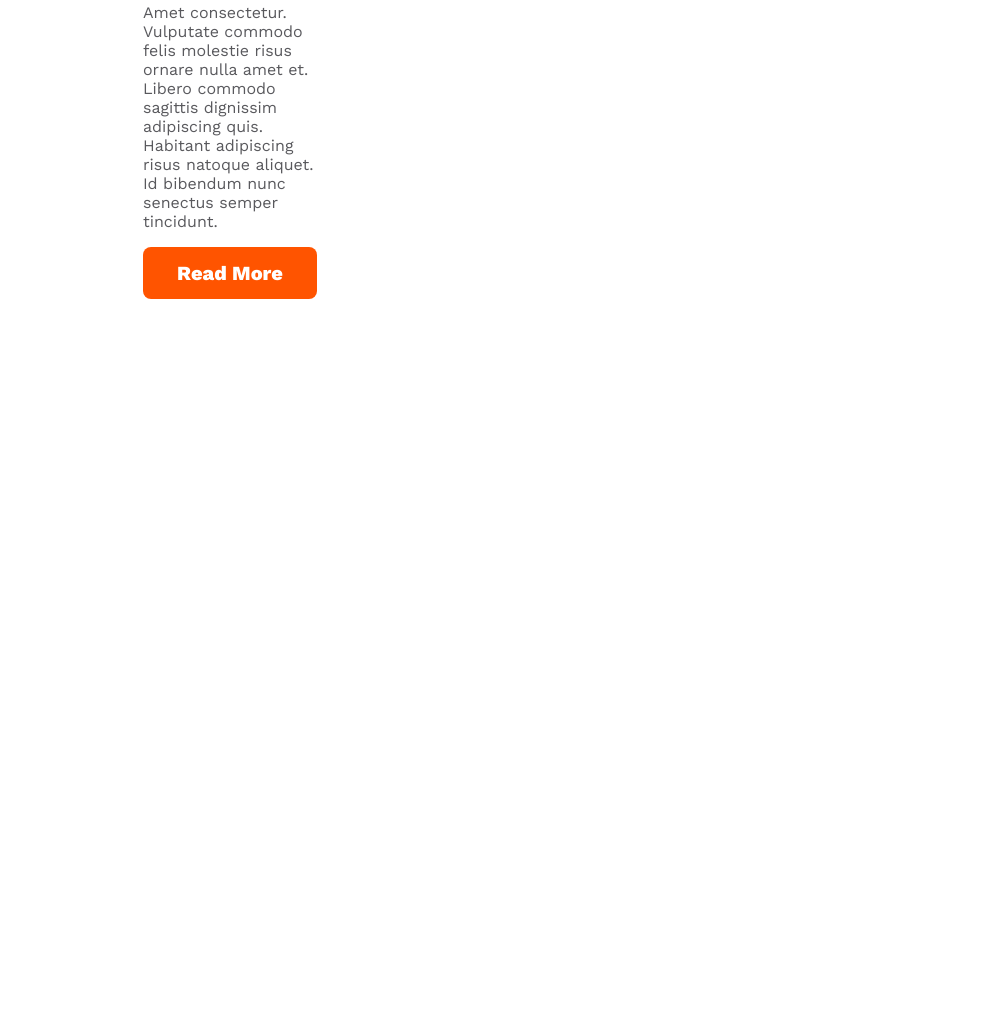
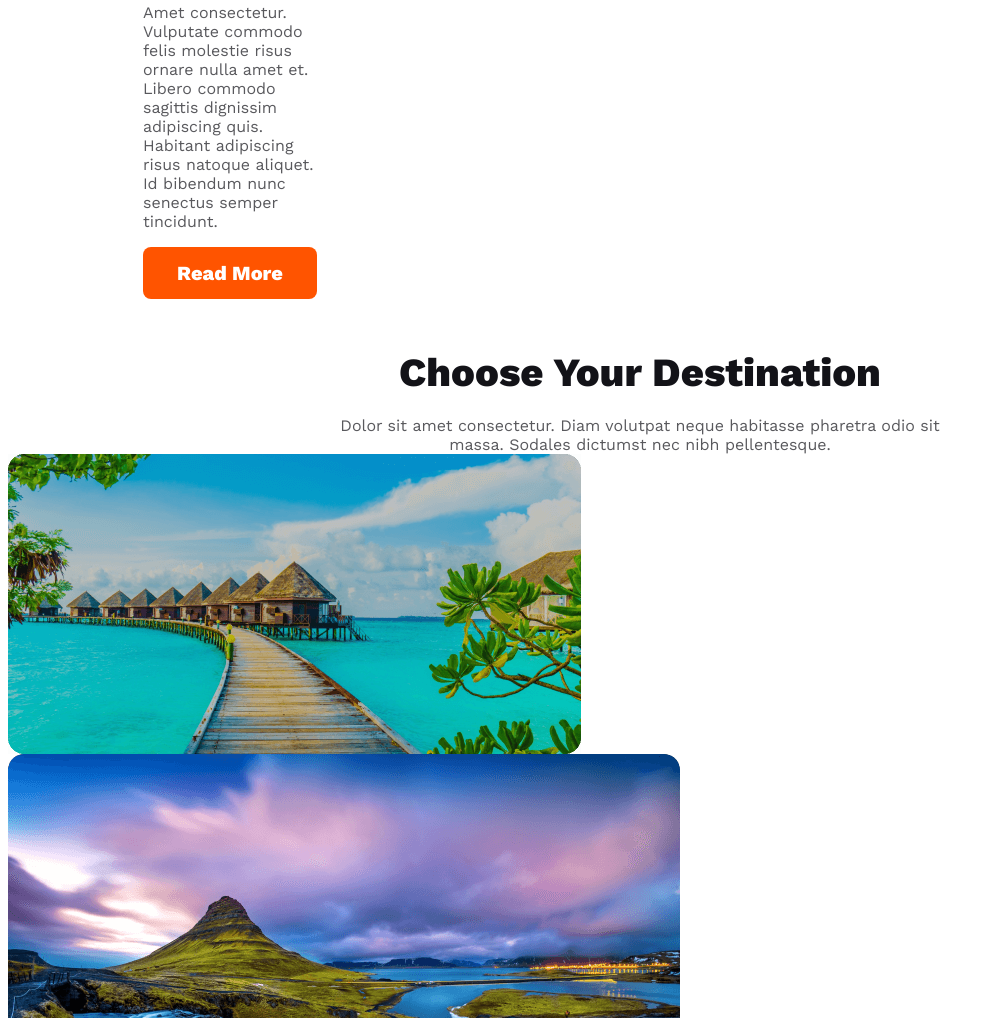
Before and after one commit to TASNIM045/B9A2-Hero-Travel, a plain HTML site: page index.html in a window 1280 px wide. Shown: the part 1522-2540 px from the top of the page, without its empty margins (0-993 px from the left). Before the commit the page ends 1829 px from the top, so only its background shows below. Drawn offline with nearby package versions, Linux system fonts and the light colour scheme.

Commit message:
destination section

```diff
--- a/index.html
+++ b/index.html
@@ -92,6 +92,22 @@
                 <img src="images/Rectangle 4.png" alt="">
             </div>
         </div>
+        <div class="destination-section">
+            <div class="section-title">
+                Choose Your Destination
+            </div>
+            <div class="section-description">
+                <p>
+                    Dolor sit amet consectetur. Diam volutpat neque habitasse pharetra odio sit massa. Sodales dictumst
+                    nec nibh pellentesque.
+                </p>
+            </div>
+            <div class="photo-college">
+                <img src="images/Rectangle 5.png" alt="">
+                <img src="images/Rectangle 8 (1).png" alt="">
+                <img src="images/Rectangle 6.png" alt="">
+            </div>
+        </div>
     </main>
 </body>
 
--- a/styles/style.css
+++ b/styles/style.css
@@ -23,6 +23,20 @@
     text-align: center;
     font-size: 20px;
     font-weight: 800;
+}
+
+.section-title {
+    color: #131318;
+    text-align: center;
+    font-size: 40px;
+    font-weight: 800;
+}
+
+.section-description {
+    color: rgba(19, 19, 24, 0.70);
+    text-align: center;
+    font-size: 16px;
+    font-weight: 400;
 }
 
 /* nav related style */
@@ -169,3 +183,20 @@
     width: 800px;
     height: 450px;
 }
+
+/* destination section style */
+
+.section-description p {
+    width: 643px;
+    margin: auto;
+    padding-top: 20px;
+}
+
+.destination-section {
+    padding-top: 50px;
+    padding-bottom: 30px;
+}
+
+.photo-college {
+    display: grid;
+}
```
